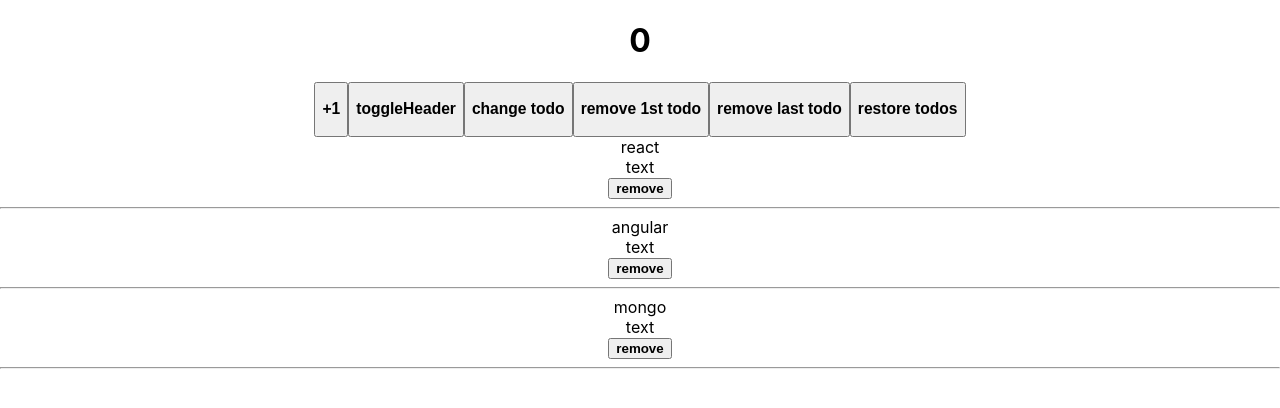
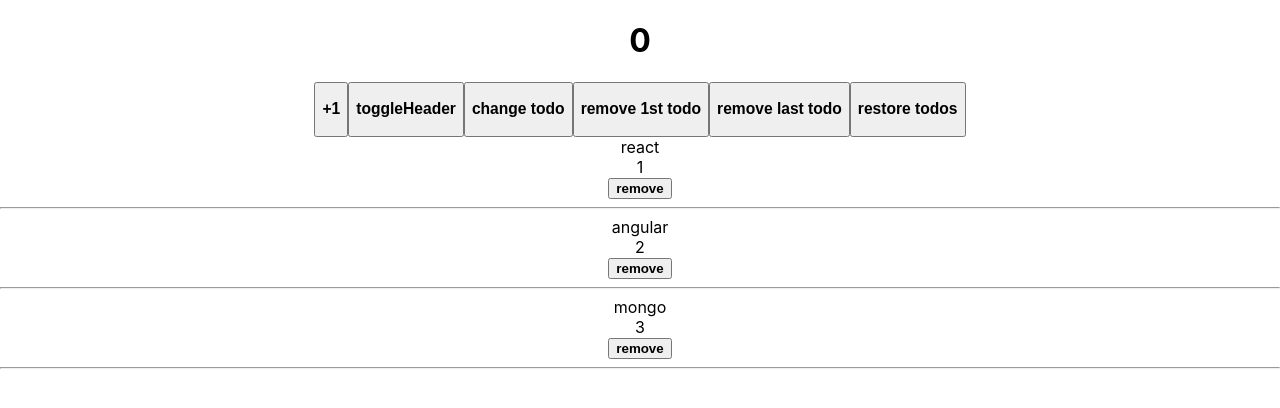
Before and after one commit to andrey-kupets/react_trainings2, a React (Create React App) app in the folder react_trainings/: page / in a window 1280 px wide. Shown: the top 408 px of the page. Built offline with nearby package versions, Linux system fonts and the light colour scheme.

Commit message:
add some ways for romove first/last elements

```diff
--- a/react_trainings/src/App.js
+++ b/react_trainings/src/App.js
@@ -30,14 +30,14 @@ function App() {
       counter: 0,
       headerVisibility: true,
       todos: [
-          {id: 1, title: 'react', content: 'text'},
-          {id: 2, title: 'angular', content: 'text'},
-          {id: 3, title: 'mongo', content: 'text'}]
+          {id: 1, title: 'react', content: '1'},
+          {id: 2, title: 'angular', content: '2'},
+          {id: 3, title: 'mongo', content: '3'}]
   });
 
   const countHandler = () => {
     setState( {
-        // для сложніх стейтов (стейт - объект)
+        // для сложных стейтов (стейт - объект)
         // если не копировать стейт, то тогда мы перезапишем ВЕСЬ стейт (все его поля) на то, что влаживаем
         // т.е. в данном случае весь объект - перезапишется только на его часть (одно поле)
         ...state,
@@ -72,28 +72,45 @@ function App() {
     //   setTodos(todos);
   };
 
-  const removeFirst = () => {
-      // setState({
-      //     ...state,
-      //   todos: state.todos.filter((todo, index ) => index !== 0)
-      // })
+  // const removeFirst = () => {
+  //     // setState({
+  //     //     ...state,
+  //     //   todos: state.todos.filter((todo, index ) => index !== 0)
+  //     // })
+  //     const newArr = [...state.todos];
+  //     newArr.shift();
+  //     setState({
+  //         ...state,
+  //         todos: newArr
+  //     })
+  // };
+  //
+  // const removeLast = () => {
+  //     const newArr = [...state.todos];
+  //     newArr.pop();
+  //     setState({
+  //         ...state,
+  //         // todos: state.todos.filter((todo, index ) => index !== state.todos.length - 1)
+  //         todos: newArr
+  //     })
+  // }
+
+  const removeTodoItem = (todoItem) => {
+      if (todoItem !== 'first' && todoItem !== 'last') return;
       const newArr = [...state.todos];
-      newArr.shift();
+      // todoItem === 'first' && newArr.shift();
+      // todoItem === 'last' && newArr.pop();
+      todoItem === 'first' ? newArr.shift() : newArr.pop();
+      // если в параметрах слайса указан [], то происходит поверхностная копия,
+      // и всё равно, что в этот массив влаживать
+      // const  newArr = [...state.todos].slice('first' ? [0, 1] : [[...state.todos].length, [...state.todos].length - 1]);
+      // todoItem === 'first' ? newArr.shift() : newArr.pop();
+
       setState({
           ...state,
           todos: newArr
-      })
+      });
   };
-
-  const removeLast = () => {
-      const newArr = [...state.todos];
-      newArr.pop();
-      setState({
-          ...state,
-          // todos: state.todos.filter((todo, index ) => index !== state.todos.length - 1)
-          todos: newArr
-      })
-  }
 
   const removeTodo = (id) => {
       setState({
@@ -106,9 +123,9 @@ function App() {
       setState({
           ...state,
           todos: [ // hardcode
-              {id: 1, title: 'react', content: 'text'},
-              {id: 2, title: 'angular', content: 'text'},
-              {id: 3, title: 'mongo', content: 'text'}]
+              {id: 1, title: 'react', content: '1'},
+              {id: 2, title: 'angular', content: '2'},
+              {id: 3, title: 'mongo', content: '3'}]
       })
   };
 
@@ -119,8 +136,8 @@ function App() {
       <button onClick={countHandler}><h3>+1</h3></button>
       <button onClick={toggleHandler}><h3>toggleHeader</h3></button>
       <button onClick={changeTodo}><h3>change todo</h3></button>
-      <button onClick={removeFirst}><h3>remove 1st todo</h3></button>
-      <button onClick={removeLast}><h3>remove last todo</h3></button>
+      <button onClick={() => removeTodoItem('first')}><h3>remove 1st todo</h3></button>
+      <button onClick={() => removeTodoItem('last')}><h3>remove last todo</h3></button>
       <button onClick={restoreTodos}><h3>restore todos</h3></button>
       {state.todos.map(todo => <TodoItem key={todo.id} todo={todo} remove={() => removeTodo(todo.id)}/>)}
     </div>
```
